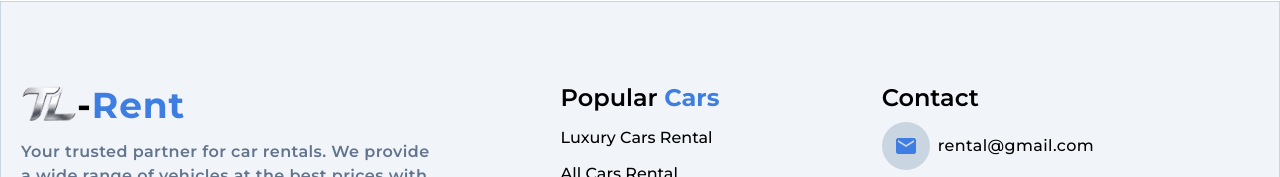
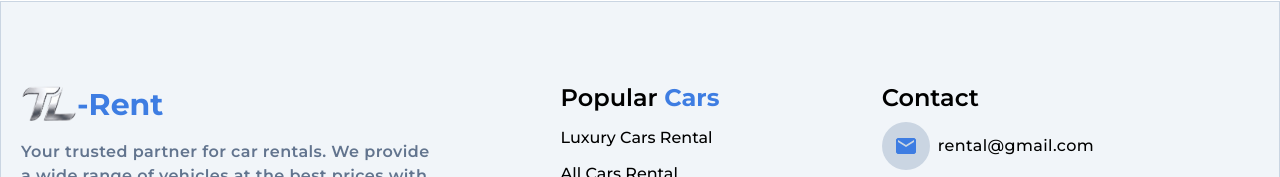
Before and after one commit to Tomo233/rent-a-car-v2, a React (Vite) app: page / in a window 1280 px wide. Shown: the part 3673-3850 px from the top of the page. Built offline with nearby package versions, Linux system fonts and the light colour scheme.

Commit message:
Add size prop to BlueSpan and update Footer usage

```diff
--- a/src/components/layout/Footer.tsx
+++ b/src/components/layout/Footer.tsx
@@ -12,6 +12,7 @@ import TwitterIcon from "@mui/icons-material/Twitter";
 import HeaderLink from "../ui/HeaderLink";
 import { Divider } from "@mui/material";
 import { Link } from "react-router";
+
 export const contactDetails = [
   {
     id: "email",
@@ -48,9 +49,7 @@ function Footer() {
           <div className="grid">
             <div className="flex items-center justify-center sm:justify-start">
               <Logo />
-              <h2 className="text-4xl font-bold tracking-wide">
-                -<BlueSpan>Rent</BlueSpan>
-              </h2>
+              <BlueSpan size="text-3xl">-Rent</BlueSpan>
             </div>
             <p className="mt-3 max-w-96 text-center font-semibold tracking-wide text-slate-500 sm:max-w-full sm:text-start">
               Your trusted partner for car rentals. We provide a wide range of
--- a/src/components/ui/BlueSpan.tsx
+++ b/src/components/ui/BlueSpan.tsx
@@ -1,7 +1,14 @@
 import { ReactNode } from "react";
 
-function BlueSpan({ children }: { children: ReactNode }) {
-  return <span className="text-primary-color font-bold">{children}</span>;
+type BlueSpanProps = {
+  children: ReactNode;
+  size?: "text-3xl" | "";
+};
+
+function BlueSpan({ children, size = "" }: BlueSpanProps) {
+  return (
+    <span className={`text-primary-color font-bold ${size}`}>{children}</span>
+  );
 }
 
 export default BlueSpan;
```
